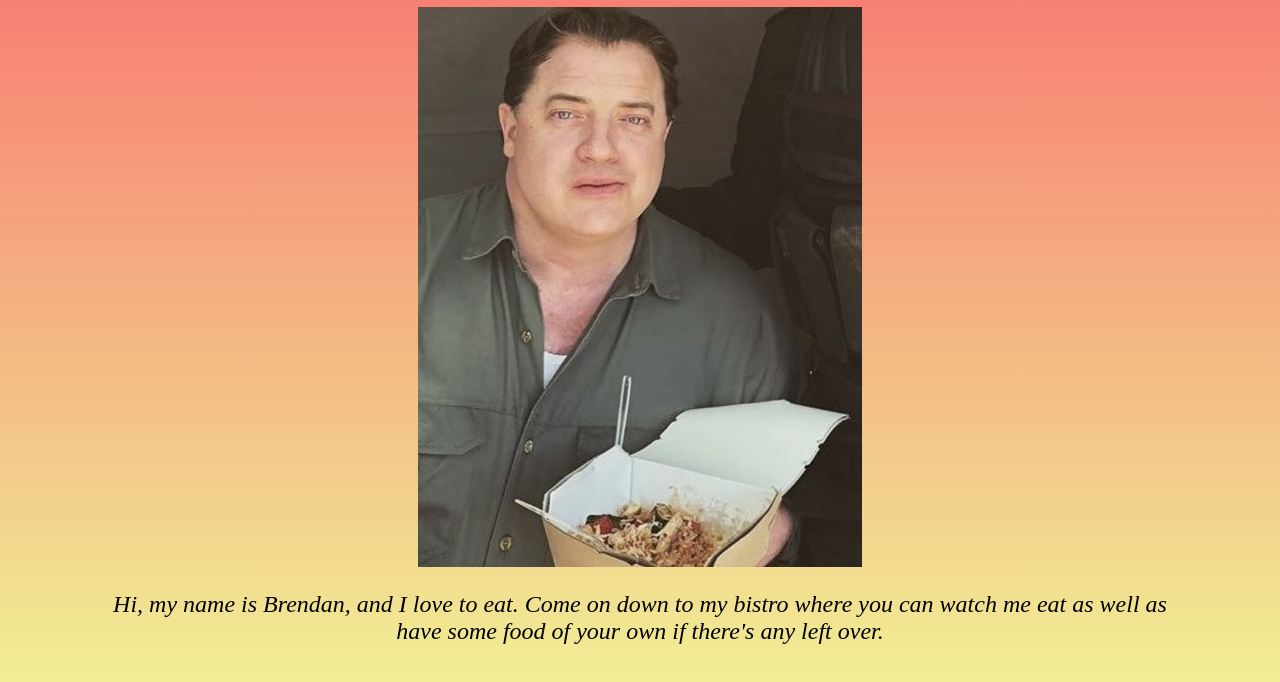
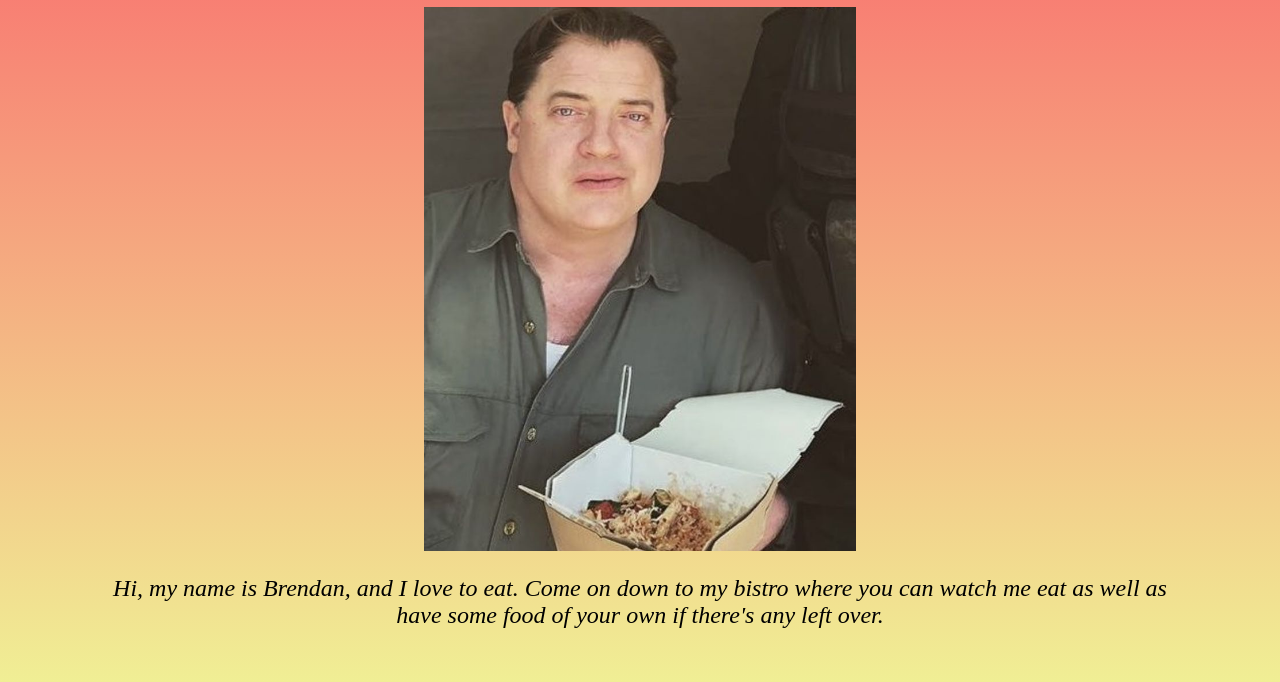
Before and after one commit to jakemadash/restaurant-page, a website built with webpack: page dist/index.html in a window 1280 px wide. Shown: the part 108-790 px from the top of the page. Built offline with Linux system fonts and the light colour scheme.

Commit message:
Reorganize code and add final comments

```diff
--- a/src/modules/menu.js
+++ b/src/modules/menu.js
@@ -1,5 +1,6 @@
 export default function displayMenu() {
     const content = document.getElementById('content');
+    const disclaimer = '* = For Bren Dog only. Please note customers are still responsible for the dish price.'
 
     class Dish {
         constructor(name, price) {
@@ -9,6 +10,7 @@ export default function displayMenu() {
         }
     }
 
+    // Create menu items
     const bolognaSandwich = new Dish('Bologna Sandwich', '$49');
     bolognaSandwich.ingredients = `Oscar Meyer bologna, miracle whip, stale wonder bread, cut in half, *`;
 
@@ -21,13 +23,12 @@ export default function displayMenu() {
     const brendanBuffet = new Dish("Brendan's Buffet", '$500');
     brendanBuffet.ingredients = 'Watch George of the Jungle himself eat his choice of bistro dishes, all Brendan can eat, leftovers up for grabs';
 
+    const dishes = [bolognaSandwich, cornDawgs, famousChili, brendanBuffet];
+
+    // Page header
     const title = document.createElement('h1');
     title.textContent = 'Menu';
     content.append(title);
-
-    const disclaimer = '* = For Bren Dog only. Please note customers are still responsible for the dish price.'
-
-    const dishes = [bolognaSandwich, cornDawgs, famousChili, brendanBuffet];
 
     for (const dish of dishes) {
         // Create page elements
--- a/src/modules/style.css
+++ b/src/modules/style.css
@@ -31,7 +31,7 @@ nav > :nth-child(3) {
 }
 
 img {
-    height: 35rem;
+    height: 34rem;
     width: auto;
 }
 
```
Also changed, not shown: dist/main.js.
